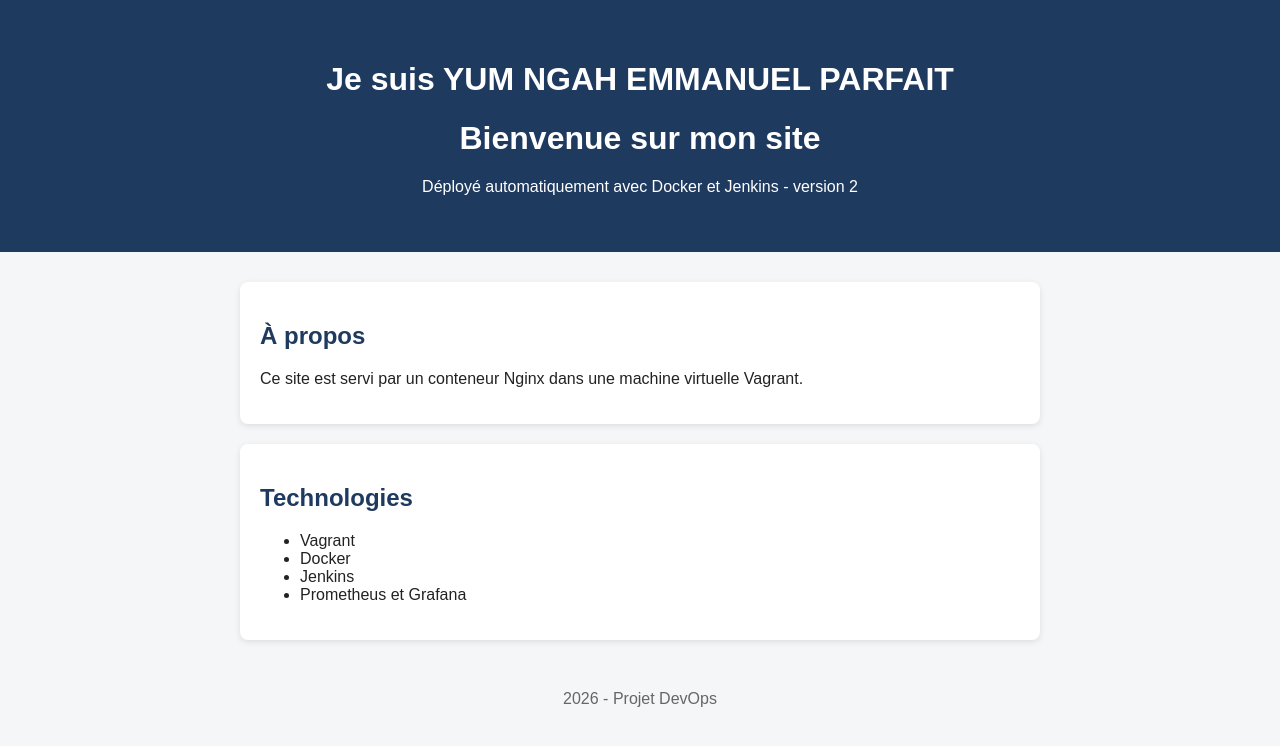
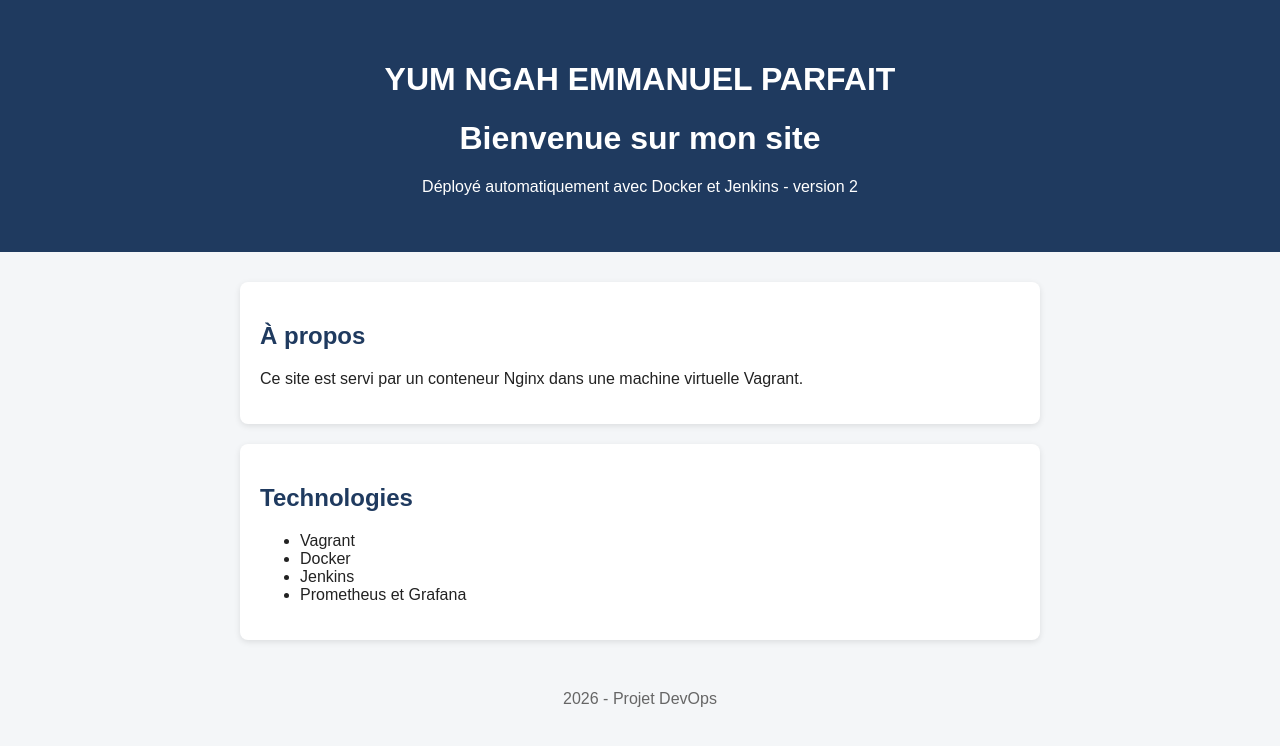
Before and after one commit to yumngah/mon-app, a plain HTML site: page index.html in a window 1280 px wide. Drawn offline with Linux system fonts and the light colour scheme.

Commit message:
retirer je suis

```diff
--- a/index.html
+++ b/index.html
@@ -8,7 +8,7 @@
 </head>
 <body>
   <header>
-    <h1> Je suis YUM NGAH EMMANUEL PARFAIT </h1>
+    <h1> YUM NGAH EMMANUEL PARFAIT </h1>
     <h1>Bienvenue sur mon site</h1>
     <p>Déployé automatiquement avec Docker et Jenkins - version 2</p>
   </header>
```
